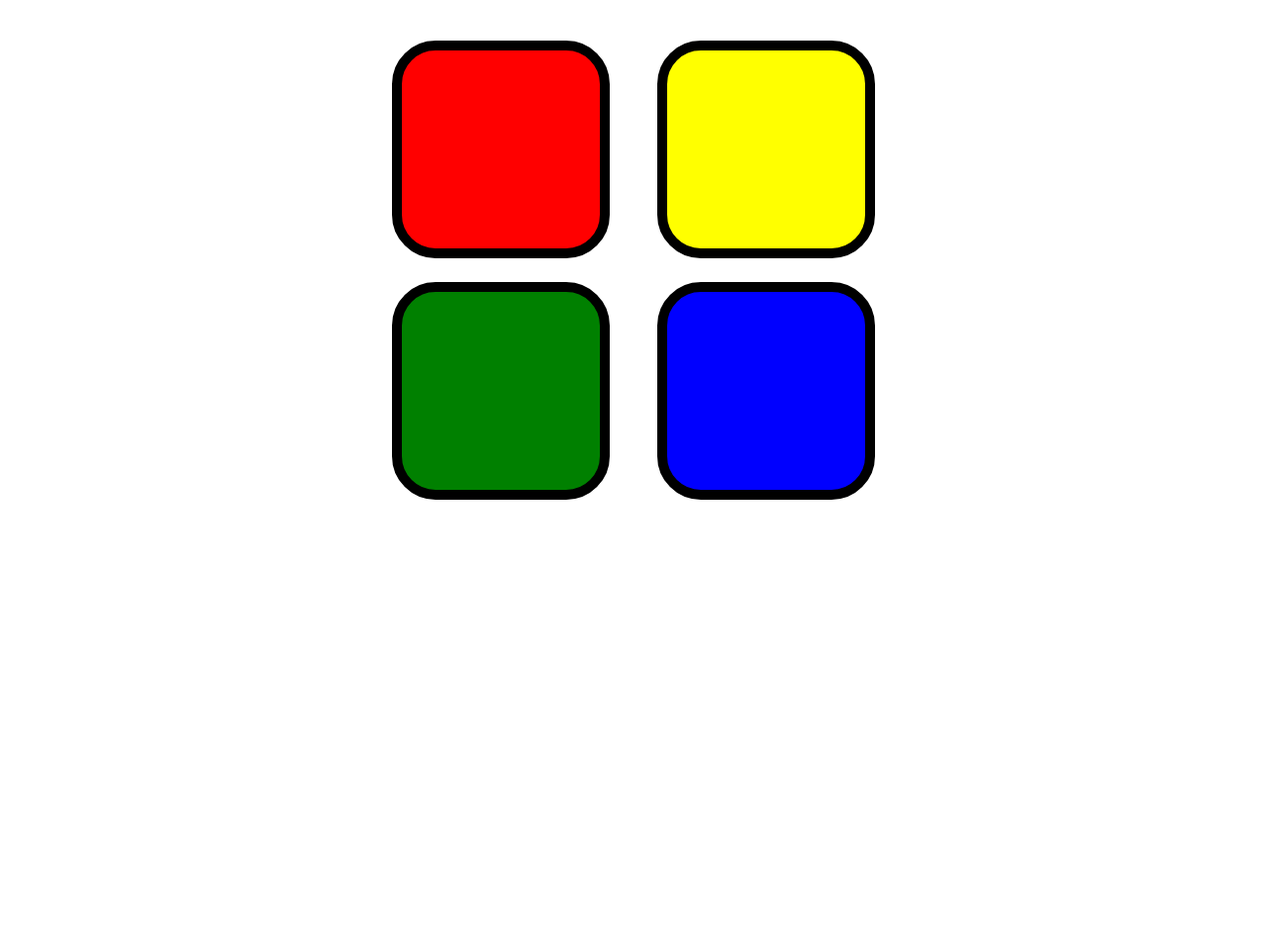
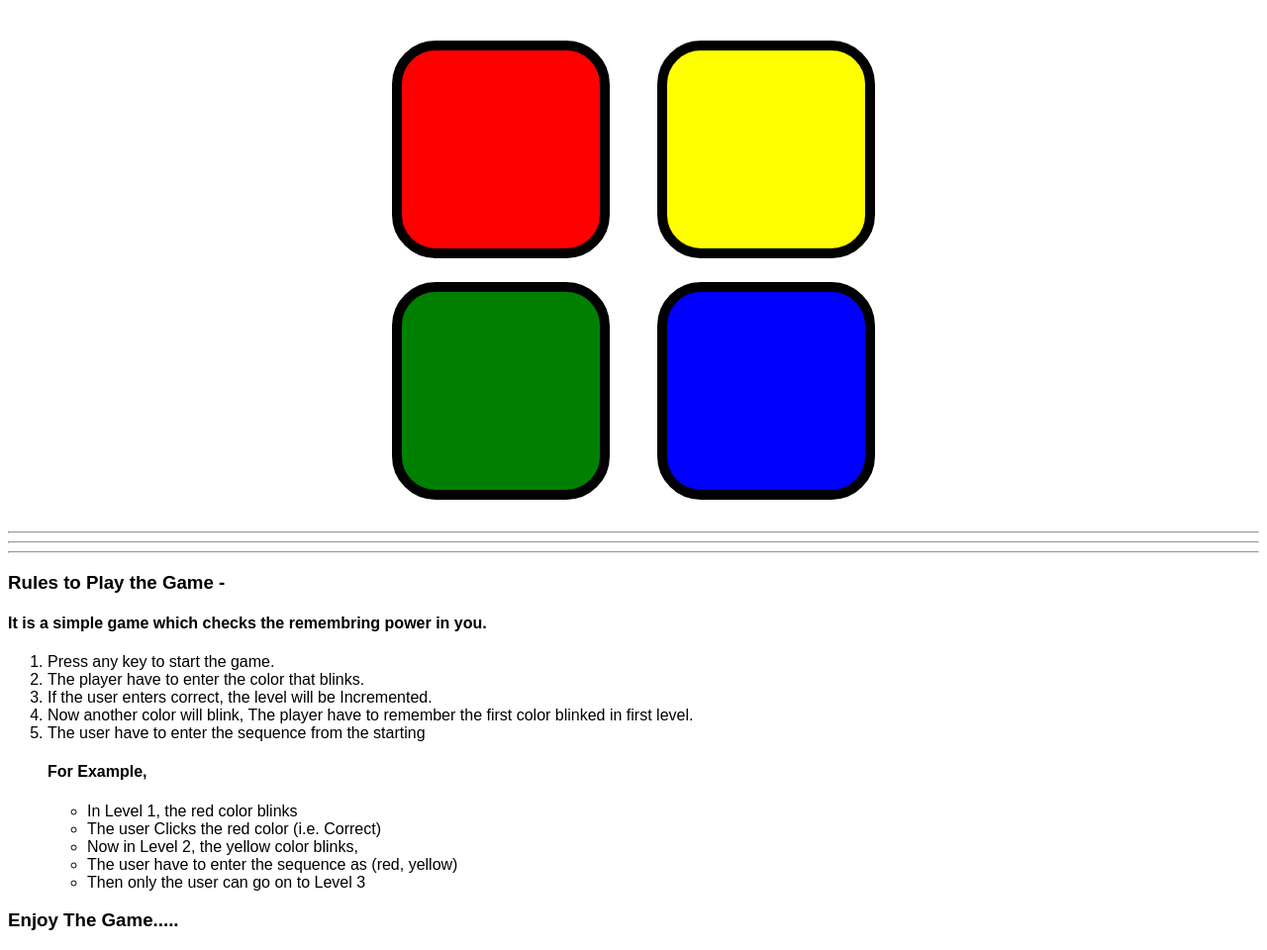
Before and after one commit to tejasarora00/Simon-Says-Game, a plain HTML site: page index.html in a window 1280 px wide. Shown: the part 111-1071 px from the top of the page at 99% size. Before the commit the page ends 800 px from the top, so only its background shows below. Drawn offline with Linux system fonts and the light colour scheme.

Commit message:
Files Changed

```diff
--- a/index.html
+++ b/index.html
@@ -24,6 +24,31 @@
             <div class="btn blue" type="button" id="blue"></div>
         </div>
     </div>
+    <hr>
+    <hr>
+    <hr>
+    <div class="rules-box" style="text-align: start;">
+        <h3>Rules to Play the Game -</h3>
+        <h4>It is a simple game which checks the remembring power in you.</h4>
+        <ol>
+            <li>Press any key to start the game.</li>
+            <li>The player have to enter the color that blinks.</li>
+            <li>If the user enters correct, the level will be Incremented.</li>
+            <li>Now another color will blink, The player have to remember the first color blinked in first level.</li>
+            <li>The user have to enter the sequence from the starting</li>
+            <h4><b>For Example,</b></h4>
+            <ul>
+                <li>In Level 1, the red color blinks</li>
+                <li>The user Clicks the red color (i.e. Correct)</li>
+                <li>Now in Level 2, the yellow color blinks,</li>
+                <li>The user have to enter the sequence as (red, yellow)</li>
+                <li>Then only the user can go on to Level 3</li>
+
+            </ul>
+        </ol>
+        <h3>Enjoy The Game.....</h3>
+    </div>
+
     <script src="app.js"></script>
 </body>
 
```
